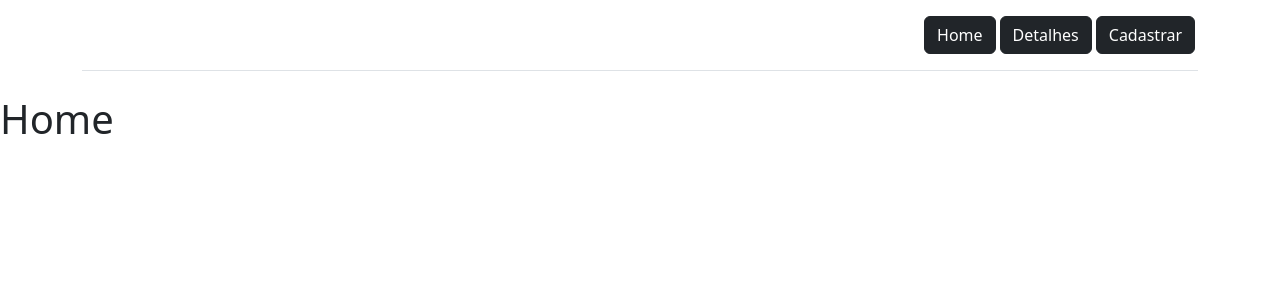
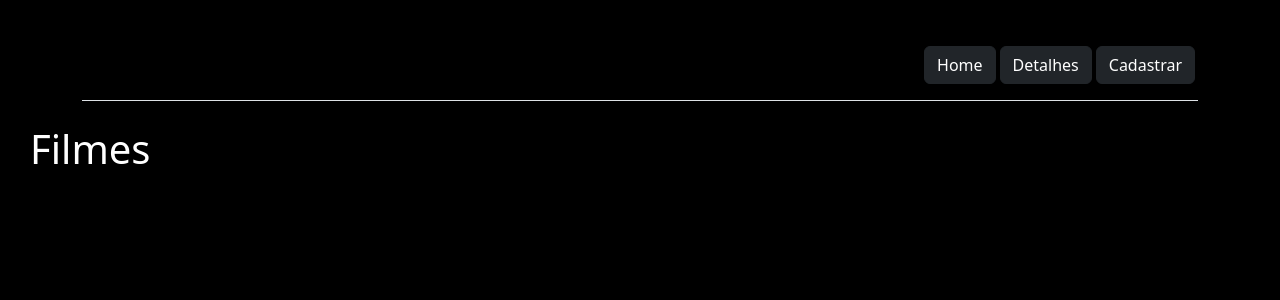
Before and after one commit to mts10/ApiFilmes, a React (Create React App) app: page / in a window 1280 px wide. Shown: the top 300 px of the page. Built offline with nearby package versions, Linux system fonts and the light colour scheme.

Commit message:
Arrumando css

```diff
--- a/src/App.js
+++ b/src/App.js
@@ -8,12 +8,11 @@ import Detalhes from './pages/detalhes';
 
 function App() {
   return (
-
        <Router>
       <Header/>
         <Routes>
           <Route path='/' element={<Home />} />
-          <Route path='detalhes/:filme' element={<Detalhes />} />
+          <Route path='detalhes' element={<Detalhes />} />
           <Route path='cadastro' element={<Cadastro/>}/>
           <Route path='*' element={<h1>Pagina nao encontrada!</h1>}/>
         </Routes>
--- /dev/null
+++ b/src/componentes/Filmes/filmes.css
@@ -0,0 +1,11 @@
+body{
+    background-color: black;
+    padding: 30px;
+}
+h1{
+    color: white;
+}
+p{
+    text-align: center;
+    color: black;
+}
--- /dev/null
+++ b/src/componentes/Filmes/index.js
@@ -0,0 +1,9 @@
+import './filmes.css'
+
+export default function Filmes(){
+ return(
+    <div>
+        <h1>Filmes</h1>
+    </div>
+ )
+}
--- a/src/componentes/Header/index.js
+++ b/src/componentes/Header/index.js
@@ -9,7 +9,7 @@ export default function Header() {
             </a>
             <ul class="nav col-12 col-md-auto mb-2 justify-content-center mb-md-0">
                 <li><a href="/" class="btn btn-dark">Home</a></li>
-                <li><a href="/planos" class="btn btn-dark">Detalhes</a></li>
+                <li><a href="/detalhes" class="btn btn-dark">Detalhes</a></li>
                 <li><a href="/cadastro" class="btn btn-dark">Cadastrar</a></li>
             </ul>
         </header>
--- a/src/pages/home.js
+++ b/src/pages/home.js
@@ -1,7 +1,9 @@
+import Filmes from "../componentes/Filmes";
+
 export default  function Home(){
     return(
         <div>
-            <h1>Home</h1>
+            <Filmes />
         </div>
     )
 }
```
